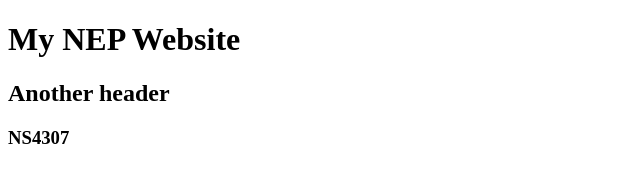
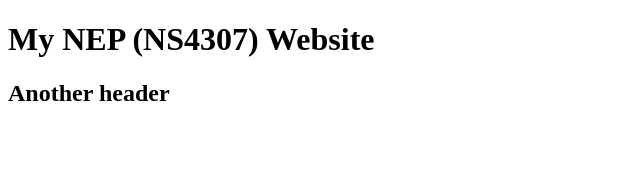
Before and after one commit to rahimihc/mynepwebsite, a plain HTML site: page index.html in a window 1280 px wide. Shown: the whole page, without its empty margins (0-640 px from the left). Drawn offline with Linux system fonts and the light colour scheme.

Commit message:
Moved module code to top header

```diff
--- a/index.html
+++ b/index.html
@@ -6,8 +6,7 @@
     <title>Document</title>
 </head>
 <body>
-    <h1>My NEP Website</h1>
+    <h1>My NEP (NS4307) Website</h1>
     <h2>Another header</h2>
-    <h3>NS4307</h3>
 </body>
 </html>
```
